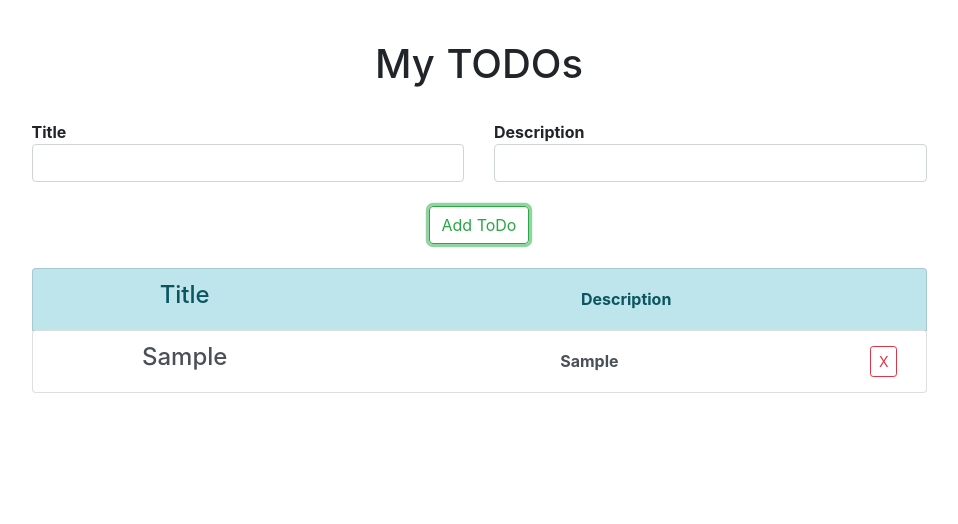
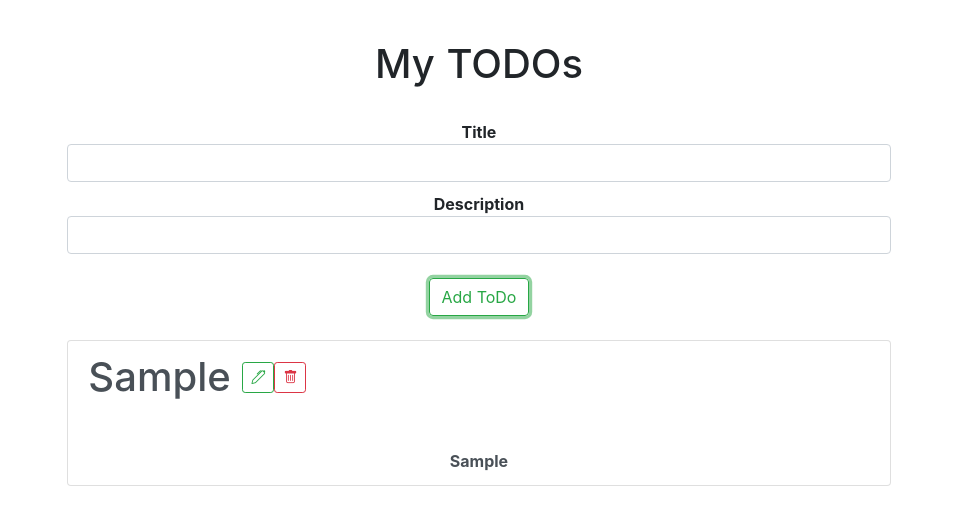
Before and after one commit to jabrahamponce/my-todos, a Nuxt app: page / in a window 1280 px wide. Both pictures are taken after typing "Sample", "Sample" into the empty fields and a click on the button "Add ToDo". Shown: the top 524 px of the page, without its empty margins (161-1119 px from the left). Built offline with nearby package versions, Linux system fonts and the light colour scheme.

Commit message:
Mayor improvements to UI and UX

```diff
--- a/components/TodoList.vue
+++ b/components/TodoList.vue
@@ -1,23 +1,14 @@
 <template>
   <div>
     <ul class="list-group">
-      <li class="list-group-item list-group-item-info">
-        <div class="row">
-          <div class="col-4 middle">
-            <h4>Title</h4>
-          </div>
-          <div class="col middle">
-            <p>Description</p>
-          </div>
-        </div>
-      </li>
       <TodoListItem
         v-for="x in todoItems"
         :id="x.id"
         :key="x.id"
         :title="x.title"
         :description="x.description"
-        @delete="alertId"
+        @delete="deleteById"
+        @edit="editById"
       />
     </ul>
   </div>
@@ -46,10 +37,15 @@ export default {
     },
   },
   methods: {
-    alertId(todoId) {
-      // This todoId parameter comes from TodoListItem
+    deleteById(todoId) {
+      // This todoId parameter comes from the TodoListItem component
       // alert(todoId)
       this.$store.dispatch('removeTodo', todoId)
+    },
+    editById(todoId) {
+      // This todoId parameter comes from the TodoListItem component
+      alert(todoId)
+      // this.$store.dispatch('removeTodo', todoId)
     },
   },
 }
--- a/components/TodoListItem.vue
+++ b/components/TodoListItem.vue
@@ -1,28 +1,32 @@
 <template>
   <div class="listItem">
     <li class="list-group-item list-group-item-action">
-      <div class="row">
-        <div class="col-4 middle">
-          <h4>{{ title }}</h4>
-        </div>
-        <div class="col middle">
-          <p style="text-align: center">
-            {{ description }}
-          </p>
-        </div>
-        <div class="col-1 middle">
-          <button
-            type="button"
-            class="btn btn-outline-danger btn-sm"
-            @click="removeItem"
-          >
-            X
-          </button>
-        </div>
-        <!-- <div class="col-1 middle">
-          Deletion will be implemented soon
-          <button class="btn btn-danger" @click="removeItem">X</button>
-        </div> -->
+      <div class="listItem-title">
+        <h1 class="display-6" style="display: inline; vertical-align: middle">
+          {{ title }}
+        </h1>
+        <button
+          type="button"
+          class="btn btn-small btn-outline-success btn-sm"
+          style="display: inline"
+          @click="editItem"
+        >
+          <i class="bi-pen"></i>
+        </button>
+        <button
+          type="button"
+          class="btn btn-outline-danger btn-sm"
+          style="display: inline"
+          @click="removeItem"
+        >
+          <i class="bi-trash"></i>
+        </button>
+      </div>
+      <br /><br />
+      <div>
+        <p style="text-align: center">
+          {{ description }}
+        </p>
       </div>
     </li>
   </div>
@@ -59,6 +63,11 @@ export default {
       // Used as @delete="alertId"
       this.$emit('delete', this.id)
     },
+    editItem() {
+      // this.id is being $emit-ted to be used in the TodoList.vue component
+      // Used as @edit="alertId"
+      this.$emit('edit', this.id)
+    },
   },
 }
 </script>
--- a/nuxt.config.js
+++ b/nuxt.config.js
@@ -14,6 +14,12 @@ export default {
         type: 'text/css',
         href:
           'https://stackpath.bootstrapcdn.com/bootstrap/4.2.1/css/bootstrap.min.css',
+      },
+      {
+        rel: 'stylesheet',
+        type: 'text/css',
+        href:
+          'https://cdn.jsdelivr.net/npm/bootstrap-icons@1.3.0/font/bootstrap-icons.css',
       },
     ],
     script: [
--- a/pages/index.vue
+++ b/pages/index.vue
@@ -1,42 +1,42 @@
 <template>
-  <div class="container">
-    <div class="col-lg-10 col-md-11 col-sm-11 col-xs-11">
-      <h1>My TODOs</h1>
+  <div>
+    <h1 class="main-title">My TODOs</h1>
     <br />
-      <div>
     <form @submit.prevent="onSubmit">
-          <div class="row">
-            <div class="col">
-              <p>Title</p>
-              <input
-                v-model="title"
-                class="form-control"
-                aria-label="ToDo Title"
-              />
+      <div class="col col-sm-8" style="display: block; margin: 0 auto">
+        <p style="text-align: center">Title</p>
+        <input v-model="title" class="form-control" aria-label="ToDo Title" />
       </div>
-            <div class="col">
-              <p>Description</p>
+      <div
+        class="col col-sm-8"
+        style="display: block; margin: 0 auto; margin-top: 10px"
+      >
+        <p style="text-align: center">Description</p>
         <input
           v-model="description"
           class="form-control"
           aria-label="ToDo Description"
         />
       </div>
-          </div>
       <br />
+      <div style="text-align: center">
         <button
           class="btn btn-outline-success"
+          style="margin: 0 auto"
           type="button"
           @click="onSubmit"
         >
           Add ToDo
         </button>
+      </div>
     </form>
     <br />
-      </div>
-      <TodoList :todo-items="loadedTodos" />
+    <TodoList
+      :todo-items="loadedTodos"
+      class="col col-sm-8"
+      style="margin: 0 auto"
+    />
     <br /><br /><br /><br /><br />
-    </div>
   </div>
 </template>
 
@@ -79,17 +79,16 @@ export default {
 </script>
 
 <style>
-.container {
-  margin: 0 auto;
-  display: flex;
-  justify-content: center;
-  align-items: center;
+.main-title {
   text-align: center;
-  padding-top: 40px;
+  margin-top: 1em;
 }
 p {
   text-align: left;
   font-weight: bold;
   margin-bottom: 0;
 }
+.todoForm {
+  align-content: center;
+}
 </style>
```
Lines whose indentation alone changed are shown as unchanged.
